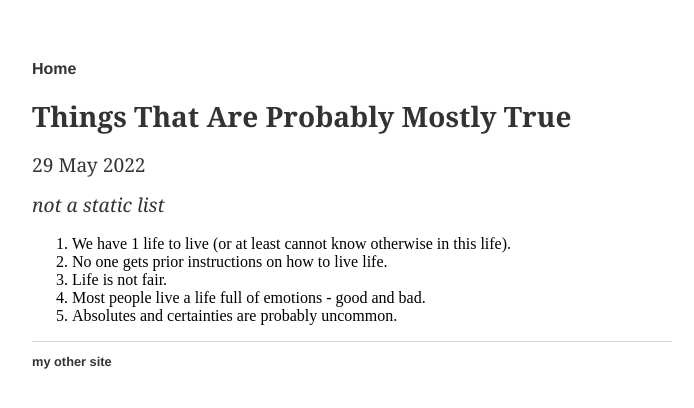
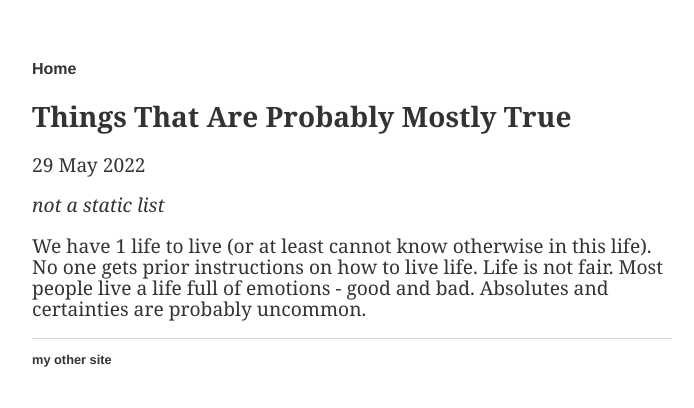
Before and after one commit to rjd712/rjd712.github.io, a Jekyll site: the page built from _posts/2022-05-29-Things-That Are-Probably-Mostly-True.md, in a window 1280 px wide. Shown: the top 408 px of the page, without its empty margins (288-982 px from the left). Built offline with Jekyll 4.4.1, drawn with Linux system fonts in a browser that asks for light colours; part of the change alters nothing that is shown.

```diff
--- a/_posts/2022-05-29-Things-That Are-Probably-Mostly-True.md
+++ b/_posts/2022-05-29-Things-That Are-Probably-Mostly-True.md
@@ -6,8 +6,8 @@ date: 2022-05-29
 
 *not a static list*
 
-1. We have 1 life to live (or at least cannot know otherwise in this life).
-2. No one gets prior instructions on how to live life.
-3. Life is not fair.
-4. Most people live a life full of emotions - good and bad.
-5. Absolutes and certainties are probably uncommon.
+We have 1 life to live (or at least cannot know otherwise in this life).
+No one gets prior instructions on how to live life.
+Life is not fair.
+Most people live a life full of emotions - good and bad.
+Absolutes and certainties are probably uncommon.
```
